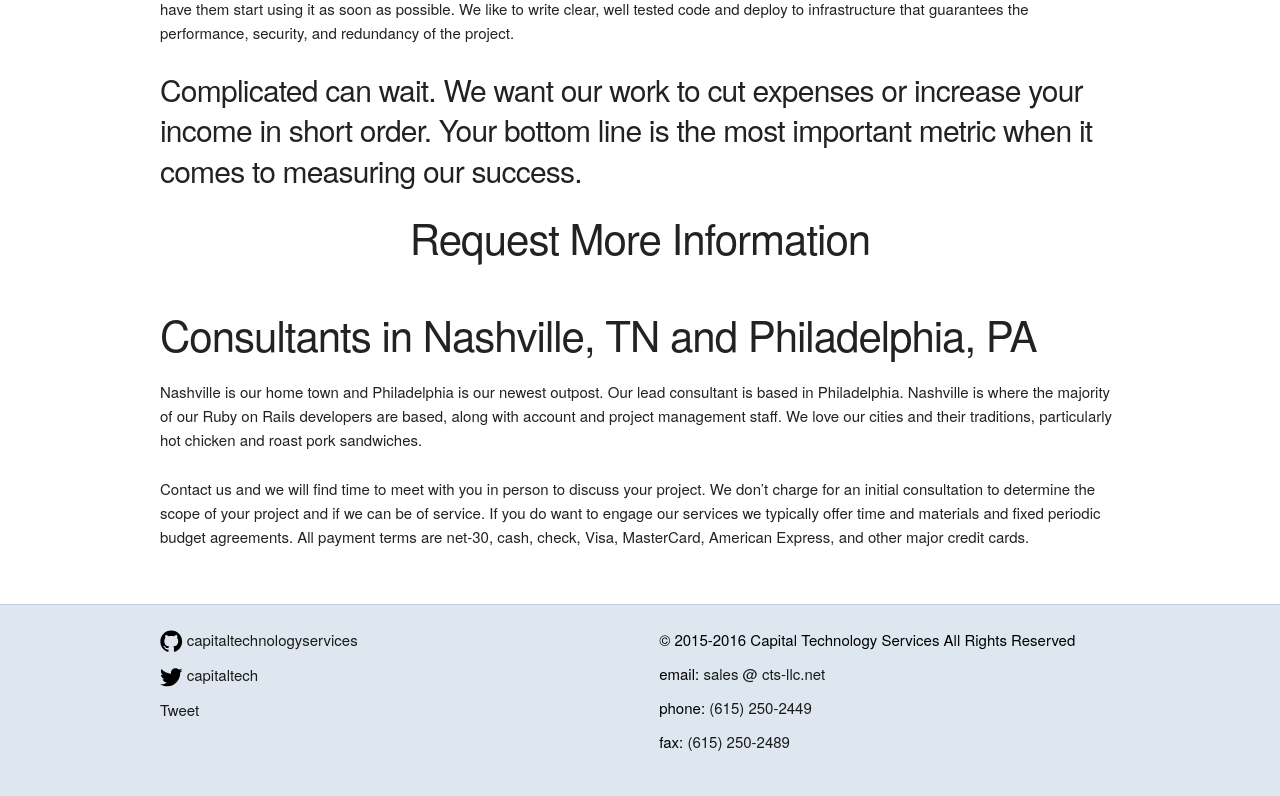
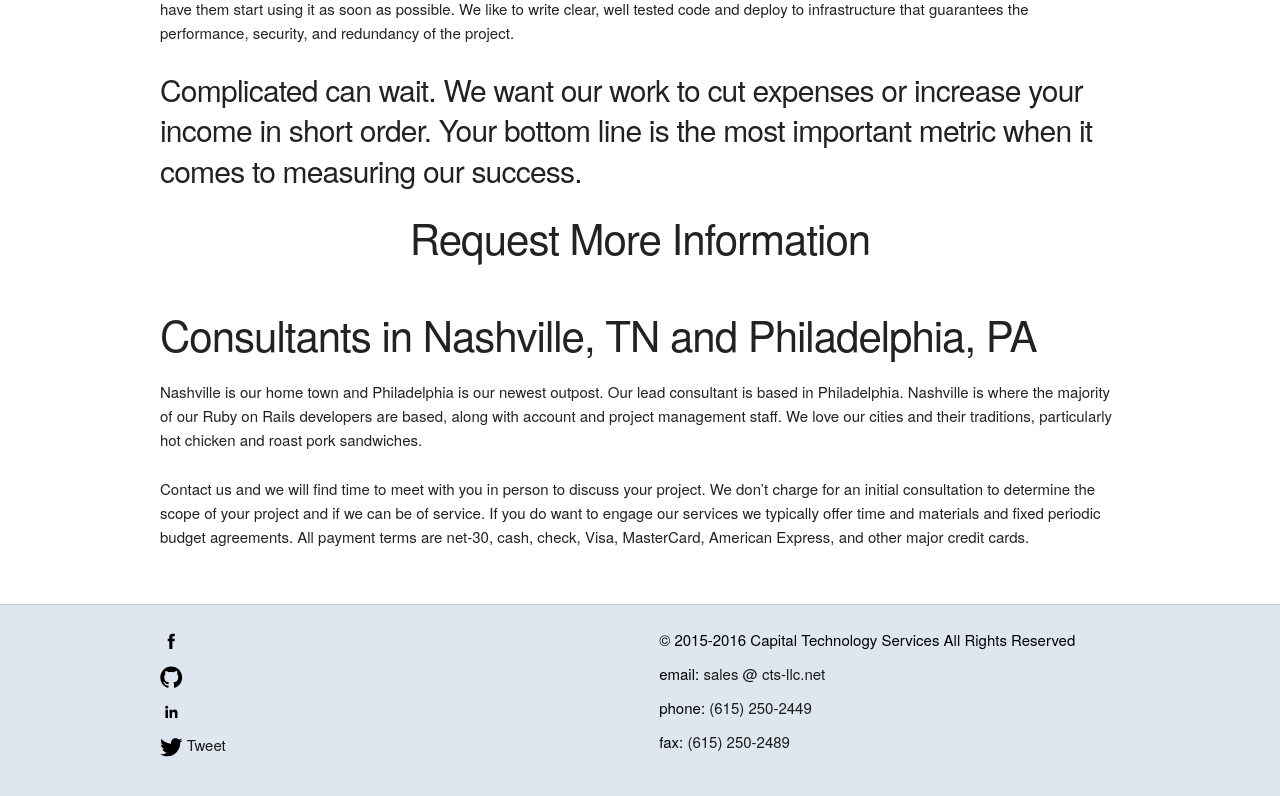
Before and after one commit to jchapin/capitaltechnologyservices.github.io, a Jekyll site: the page built from index.md, in a window 1280 px wide and 900 px high, scrolled down 964 px. Shown: the top 796 px of the window. Built offline with Jekyll 4.4.1, drawn with Linux system fonts in a browser that asks for light colours; a script that is not in the unit is left out; comment, search, counter and statistics services are not loaded.

Commit message:
Adding a link to the facebook company page and the linkedin page.

```diff
--- a/_config.yml
+++ b/_config.yml
@@ -9,9 +9,10 @@ language: en
 naics: '541511'
 url: "http://www.cts-llc.net" # the base hostname & protocol for your site
 # Social Media
+facebook_company_name: capitaltechnologyservices
+github_username: capitaltechnologyservices
+linkedin_company_name: 334808
 twitter_username: capitaltech
-github_username: capitaltechnologyservices
-linkedin_company_name:
 # Build settings
 markdown: kramdown
 sass:
--- a/_includes/footer.html
+++ b/_includes/footer.html
@@ -3,44 +3,37 @@
     <div class="row">
       <div class="six columns">
         <ul class="no-marker">
+          {% if site.facebook_company_name %}
+            <li>
+              <span class="icon">
+                <a href="https://www.facebook.com/{{ site.facebook_company_name }}"><svg viewBox="0 0 512 512"><path d="M211.9 197.4h-36.7v59.9h36.7V433.1h70.5V256.5h49.2l5.2-59.1h-54.4c0 0 0-22.1 0-33.7 0-13.9 2.8-19.5 16.3-19.5 10.9 0 38.2 0 38.2 0V82.9c0 0-40.2 0-48.8 0 -52.5 0-76.1 23.1-76.1 67.3C211.9 188.8 211.9 197.4 211.9 197.4z"/></svg></a>
+              </span>
+              <div class="fb-like" data-href="http://www.cts-llc.net" data-layout="button" data-action="like" data-show-faces="true" data-share="true"></div>
+            </li>
+          {% endif %}
           {% if site.github_username %}
             <li>
               <span class="icon">
-                <svg viewBox="0 0 16 16">
-                  <path fill="#000" d="M7.999,0.431c-4.285,0-7.76,3.474-7.76,7.761 c0,3.428,2.223,6.337,5.307,7.363c0.388,0.071,0.53-0.168,0.53-0.374c0-0.184-0.007-0.672-0.01-1.32 c-2.159,0.469-2.614-1.04-2.614-1.04c-0.353-0.896-0.862-1.135-0.862-1.135c-0.705-0.481,0.053-0.472,0.053-0.472 c0.779,0.055,1.189,0.8,1.189,0.8c0.692,1.186,1.816,0.843,2.258,0.645c0.071-0.502,0.271-0.843,0.493-1.037 C4.86,11.425,3.049,10.76,3.049,7.786c0-0.847,0.302-1.54,0.799-2.082C3.768,5.507,3.501,4.718,3.924,3.65 c0,0,0.652-0.209,2.134,0.796C6.677,4.273,7.34,4.187,8,4.184c0.659,0.003,1.323,0.089,1.943,0.261 c1.482-1.004,2.132-0.796,2.132-0.796c0.423,1.068,0.157,1.857,0.077,2.054c0.497,0.542,0.798,1.235,0.798,2.082 c0,2.981-1.814,3.637-3.543,3.829c0.279,0.24,0.527,0.713,0.527,1.437c0,1.037-0.01,1.874-0.01,2.129 c0,0.208,0.14,0.449,0.534,0.373c3.081-1.028,5.302-3.935,5.302-7.362C15.76,3.906,12.285,0.431,7.999,0.431z"/>
-                </svg>
+                <a href="https://github.com/{{ site.github_username }}"><svg viewBox="0 0 16 16"><path fill="#000" d="M7.999,0.431c-4.285,0-7.76,3.474-7.76,7.761 c0,3.428,2.223,6.337,5.307,7.363c0.388,0.071,0.53-0.168,0.53-0.374c0-0.184-0.007-0.672-0.01-1.32 c-2.159,0.469-2.614-1.04-2.614-1.04c-0.353-0.896-0.862-1.135-0.862-1.135c-0.705-0.481,0.053-0.472,0.053-0.472 c0.779,0.055,1.189,0.8,1.189,0.8c0.692,1.186,1.816,0.843,2.258,0.645c0.071-0.502,0.271-0.843,0.493-1.037 C4.86,11.425,3.049,10.76,3.049,7.786c0-0.847,0.302-1.54,0.799-2.082C3.768,5.507,3.501,4.718,3.924,3.65 c0,0,0.652-0.209,2.134,0.796C6.677,4.273,7.34,4.187,8,4.184c0.659,0.003,1.323,0.089,1.943,0.261 c1.482-1.004,2.132-0.796,2.132-0.796c0.423,1.068,0.157,1.857,0.077,2.054c0.497,0.542,0.798,1.235,0.798,2.082 c0,2.981-1.814,3.637-3.543,3.829c0.279,0.24,0.527,0.713,0.527,1.437c0,1.037-0.01,1.874-0.01,2.129 c0,0.208,0.14,0.449,0.534,0.373c3.081-1.028,5.302-3.935,5.302-7.362C15.76,3.906,12.285,0.431,7.999,0.431z"/></svg></a>
               </span>
-              <a href="https://github.com/{{ site.github_username }}">{{ site.github_username }}</a>
             </li>
           {% endif %}
           {% if site.linkedin_company_name %}
             <li>
               <span class="icon">
-                <svg viewBox="0 0 512 512">
-                  <path d="M186.4 142.4c0 19-15.3 34.5-34.2 34.5 -18.9 0-34.2-15.4-34.2-34.5 0-19 15.3-34.5 34.2-34.5C171.1 107.9 186.4 123.4 186.4 142.4zM181.4 201.3h-57.8V388.1h57.8V201.3zM273.8 201.3h-55.4V388.1h55.4c0 0 0-69.3 0-98 0-26.3 12.1-41.9 35.2-41.9 21.3 0 31.5 15 31.5 41.9 0 26.9 0 98 0 98h57.5c0 0 0-68.2 0-118.3 0-50-28.3-74.2-68-74.2 -39.6 0-56.3 30.9-56.3 30.9v-25.2H273.8z"/>
-                </svg>
-                <a href="https://www.linkedin.com/company/{{ site.linkedin_company_name }}">{{ site.linkedin_company_name }}</a>
+                <a href="https://www.linkedin.com/company/{{ site.linkedin_company_name }}"><svg viewBox="0 0 512 512"><path d="M186.4 142.4c0 19-15.3 34.5-34.2 34.5 -18.9 0-34.2-15.4-34.2-34.5 0-19 15.3-34.5 34.2-34.5C171.1 107.9 186.4 123.4 186.4 142.4zM181.4 201.3h-57.8V388.1h57.8V201.3zM273.8 201.3h-55.4V388.1h55.4c0 0 0-69.3 0-98 0-26.3 12.1-41.9 35.2-41.9 21.3 0 31.5 15 31.5 41.9 0 26.9 0 98 0 98h57.5c0 0 0-68.2 0-118.3 0-50-28.3-74.2-68-74.2 -39.6 0-56.3 30.9-56.3 30.9v-25.2H273.8z"/></svg></a>
               </span>
             </li>
           {% endif %}
           {% if site.twitter_username %}
             <li>
               <span class="icon">
-                <svg viewBox="0 0 16 16">
-                  <path fill="#000" d="M15.969,3.058c-0.586,0.26-1.217,0.436-1.878,0.515c0.675-0.405,1.194-1.045,1.438-1.809
-                  c-0.632,0.375-1.332,0.647-2.076,0.793c-0.596-0.636-1.446-1.033-2.387-1.033c-1.806,0-3.27,1.464-3.27,3.27 c0,0.256,0.029,0.506,0.085,0.745C5.163,5.404,2.753,4.102,1.14,2.124C0.859,2.607,0.698,3.168,0.698,3.767 c0,1.134,0.577,2.135,1.455,2.722C1.616,6.472,1.112,6.325,0.671,6.08c0,0.014,0,0.027,0,0.041c0,1.584,1.127,2.906,2.623,3.206 C3.02,9.402,2.731,9.442,2.433,9.442c-0.211,0-0.416-0.021-0.615-0.059c0.416,1.299,1.624,2.245,3.055,2.271 c-1.119,0.877-2.529,1.4-4.061,1.4c-0.264,0-0.524-0.015-0.78-0.046c1.447,0.928,3.166,1.469,5.013,1.469 c6.015,0,9.304-4.983,9.304-9.304c0-0.142-0.003-0.283-0.009-0.423C14.976,4.29,15.531,3.714,15.969,3.058z"/>
-                </svg>
+                <a href="https://twitter.com/{{ site.twitter_username }}"><svg viewBox="0 0 16 16"><path fill="#000" d="M15.969,3.058c-0.586,0.26-1.217,0.436-1.878,0.515c0.675-0.405,1.194-1.045,1.438-1.809c-0.632,0.375-1.332,0.647-2.076,0.793c-0.596-0.636-1.446-1.033-2.387-1.033c-1.806,0-3.27,1.464-3.27,3.27 c0,0.256,0.029,0.506,0.085,0.745C5.163,5.404,2.753,4.102,1.14,2.124C0.859,2.607,0.698,3.168,0.698,3.767 c0,1.134,0.577,2.135,1.455,2.722C1.616,6.472,1.112,6.325,0.671,6.08c0,0.014,0,0.027,0,0.041c0,1.584,1.127,2.906,2.623,3.206 C3.02,9.402,2.731,9.442,2.433,9.442c-0.211,0-0.416-0.021-0.615-0.059c0.416,1.299,1.624,2.245,3.055,2.271 c-1.119,0.877-2.529,1.4-4.061,1.4c-0.264,0-0.524-0.015-0.78-0.046c1.447,0.928,3.166,1.469,5.013,1.469 c6.015,0,9.304-4.983,9.304-9.304c0-0.142-0.003-0.283-0.009-0.423C14.976,4.29,15.531,3.714,15.969,3.058z"/></svg></a>
               </span>
-              <a href="https://twitter.com/{{ site.twitter_username }}">{{ site.twitter_username }}</a>
-            </li>
-            <li>
               <a href="https://twitter.com/share" class="twitter-share-button"{count} data-related="{{ site.twitter_username }}" data-hashtags="rubyonrails" data-dnt="true">Tweet</a>
               <script>!function(d,s,id){var js,fjs=d.getElementsByTagName(s)[0],p=/^http:/.test(d.location)?'http':'https';if(!d.getElementById(id)){js=d.createElement(s);js.id=id;js.src=p+'://platform.twitter.com/widgets.js';fjs.parentNode.insertBefore(js,fjs);}}(document, 'script', 'twitter-wjs');</script>
             </li>
           {% endif %}
-          <li>
-            <div class="fb-like" data-href="http://www.cts-llc.net" data-layout="button" data-action="like" data-show-faces="true" data-share="true"></div>
-          </li>
         </ul>
       </div>
       <div class="six columns">
```
